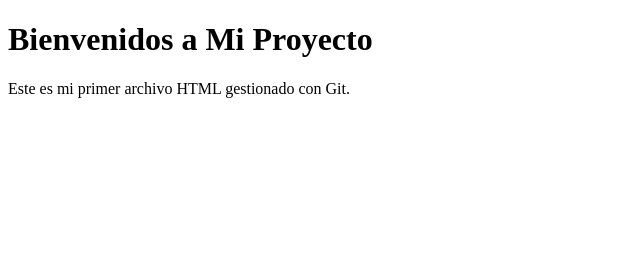
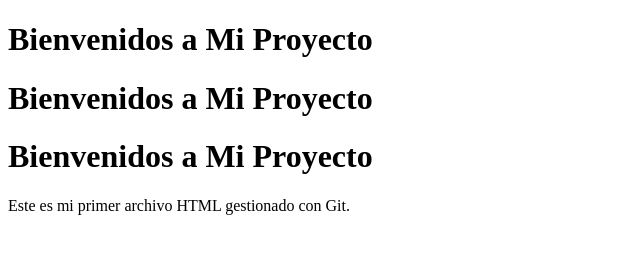
Before and after one commit to Celaario/practica-git, a plain HTML site: page prueba.html in a window 1280 px wide. Shown: the whole page, without its empty margins (0-640 px from the left). Drawn offline with Linux system fonts and the light colour scheme.

```diff
--- a/prueba.html
+++ b/prueba.html
@@ -3,10 +3,12 @@
 
 <head>
     <meta charset="UTF-8">
-    <title>Página Principal</title>
+    <title>Página Principal prueba</title>
 </head>
 
 <body>
     <h1>Bienvenidos a Mi Proyecto</h1>
+    <h1>Bienvenidos a Mi Proyecto</h1>
+    <h1>Bienvenidos a Mi Proyecto</h1>
     <p>Este es mi primer archivo HTML gestionado con Git.</p>
 </body>
```
